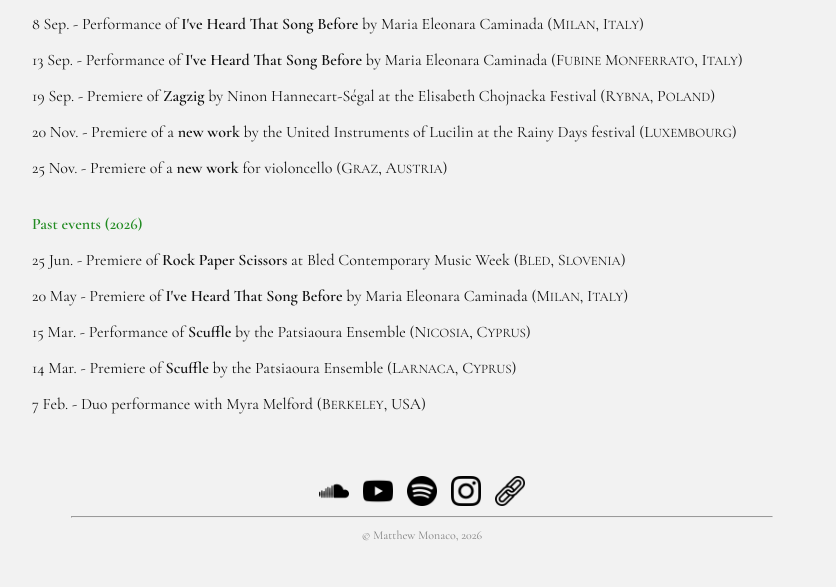
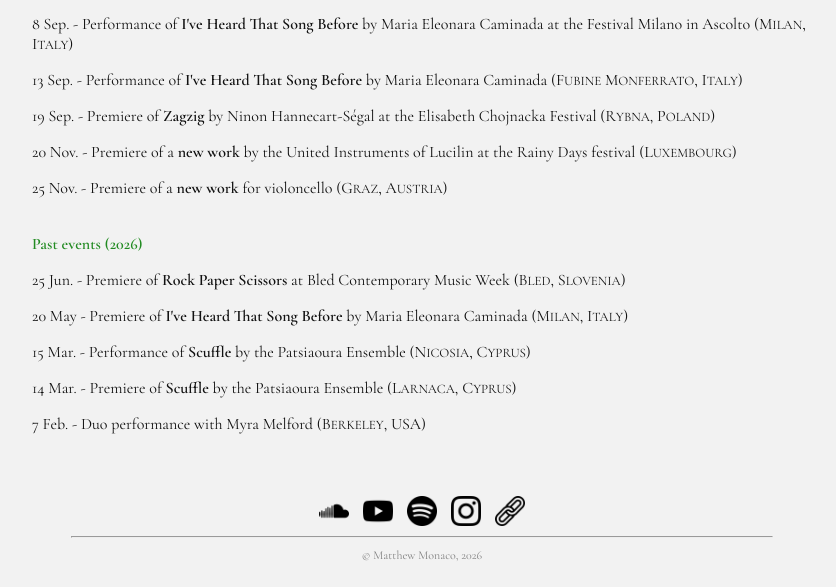
Before and after one commit to matthew-monaco/matthew-monaco.github.io, a Jekyll site: the page built from index.md, in a window 1280 px wide. Shown: the part 487-1074 px from the top of the page, without its empty margins (218-1054 px from the left). Built offline with Jekyll 4.4.1, drawn with Linux system fonts in a browser that asks for light colours.

Commit message:
Update index.md

```diff
--- a/index.md
+++ b/index.md
@@ -12,7 +12,7 @@ I am a Paris-based composer and pianist, originally from New Jersey. Feel free t
 
 <span class="green-bold">Upcoming events</span>
 
-<p>8 Sep. - Performance of <strong>I've Heard That Song Before</strong> by Maria Eleonara Caminada (M<font size="2">ILAN</font>, I<font size="2">TALY</font>)</p>
+<p>8 Sep. - Performance of <strong>I've Heard That Song Before</strong> by Maria Eleonara Caminada at the Festival Milano in Ascolto (M<font size="2">ILAN</font>, I<font size="2">TALY</font>)</p>
 <p>13 Sep. - Performance of <strong>I've Heard That Song Before</strong> by Maria Eleonara Caminada (F<font size="2">UBINE</font> M<font size="2">ONFERRATO</font>, I<font size="2">TALY</font>)</p>
 <p>19 Sep. -  Premiere of <strong>Zagzig</strong> by Ninon Hannecart-Ségal at the Elisabeth Chojnacka Festival (R<font size="2">YBNA</font>, P<font size="2">OLAND</font>)</p>
 <p>20 Nov. - Premiere of a <strong>new work</strong> by the United Instruments of Lucilin at the Rainy Days festival (L<font size="2">UXEMBOURG</font>)</p>
```
